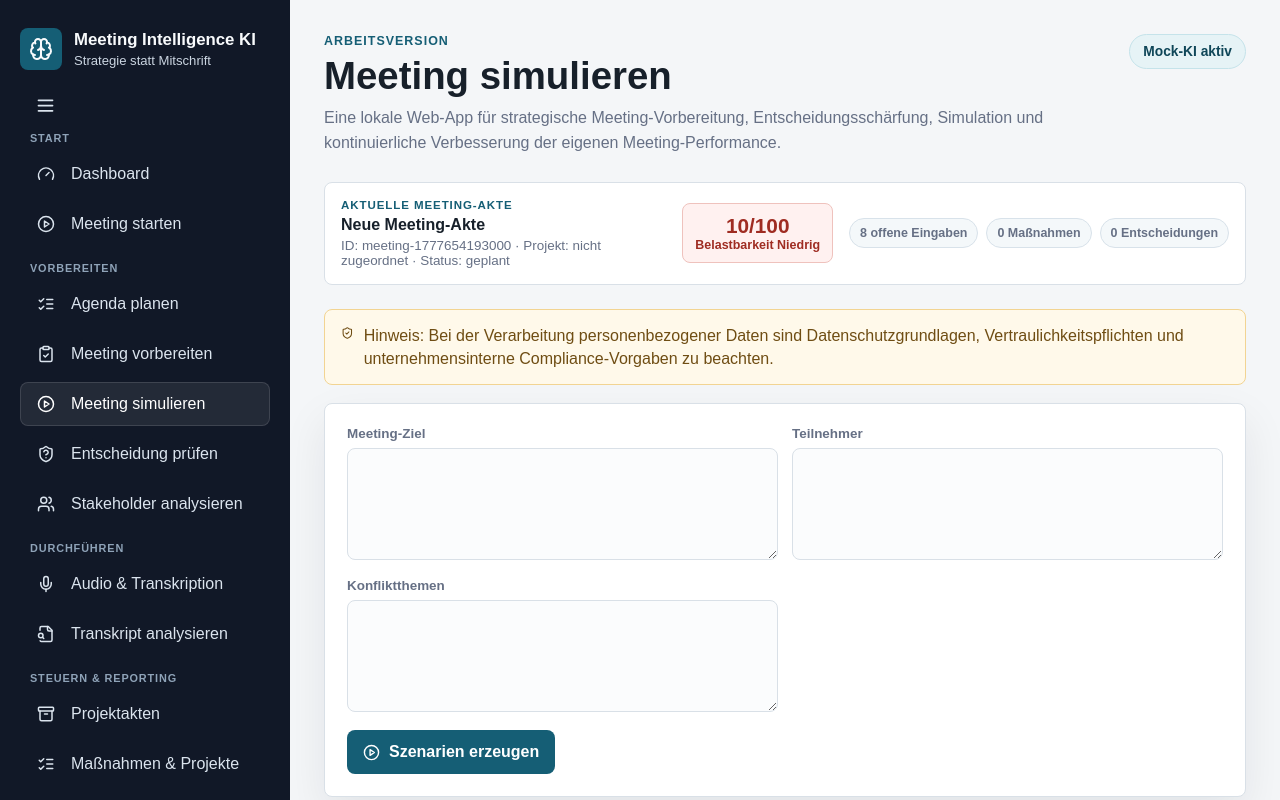
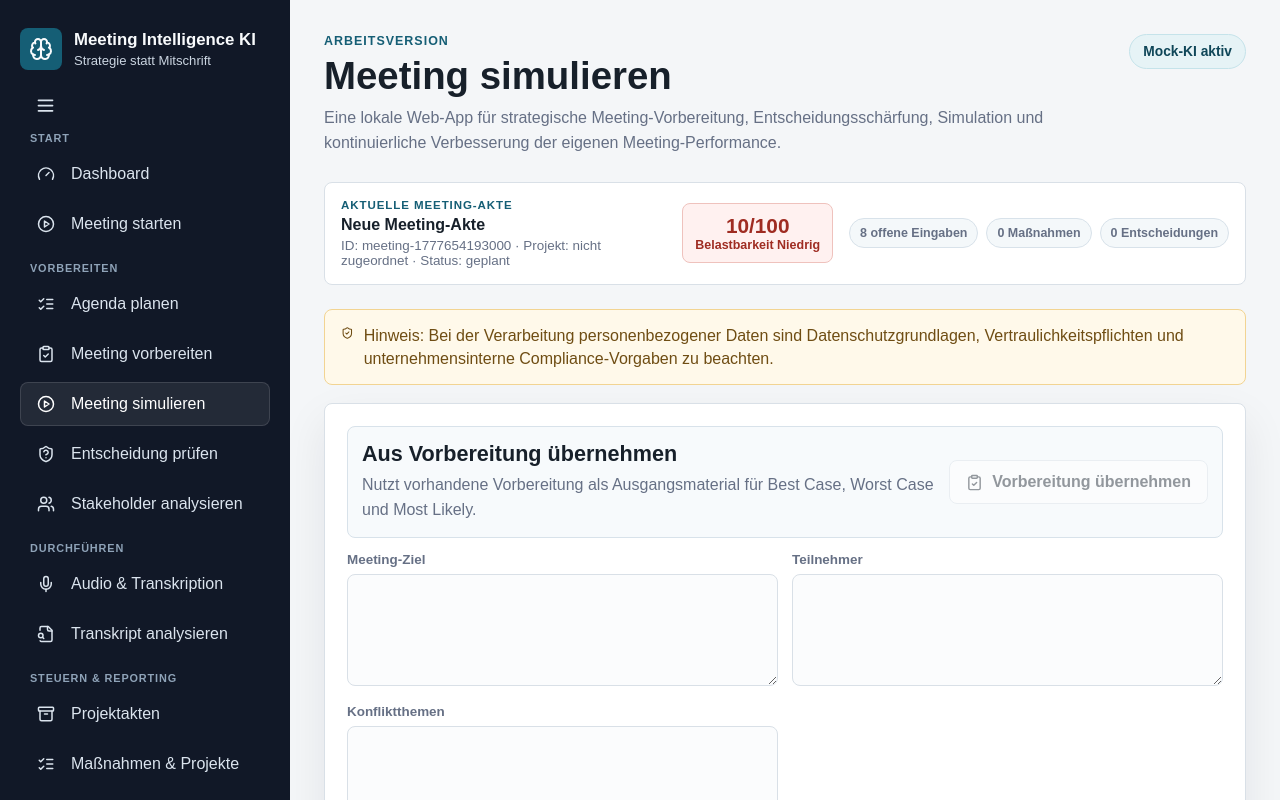
Before and after one commit to BM1964-25/Ki-Meeting, a Next.js app: page / in a window 1280 px wide. Both pictures are taken after a click on the button "Meeting simulieren". Shown: the top 800 px of the page. Built offline with nearby package versions, Linux system fonts and the light colour scheme.

Commit message:
Bridge preparation into simulation

```diff
--- a/app/globals.css
+++ b/app/globals.css
@@ -2284,6 +2284,29 @@ h3 {
 
 .analysis-lane h2 {
   margin: 0;
+}
+
+.module-bridge {
+  align-items: center;
+  background: #f7fafc;
+  border: 1px solid #d8e2ea;
+  border-radius: 8px;
+  display: grid;
+  gap: 14px;
+  grid-template-columns: minmax(0, 1fr) auto;
+  padding: 14px;
+}
+
+.module-bridge h2 {
+  margin-bottom: 6px;
+}
+
+.module-bridge .lead {
+  margin: 0;
+}
+
+.module-bridge--form {
+  grid-column: 1 / -1;
 }
 
 .protocol-grid {
@@ -2772,6 +2795,7 @@ h3 {
   .workflow-intake-grid,
   .workflow-assistant-panel__header,
   .workflow-timeline-step,
+  .module-bridge,
   .report-hero,
   .report-readiness,
   .report-export-grid,
--- a/app/page.tsx
+++ b/app/page.tsx
@@ -1259,6 +1259,22 @@ export default function Home() {
     }
   }
 
+  function transferPreparationToSimulation() {
+    const conflicts = [
+      preparationInput.criticalTopics ? `Kritische Themen:\n${preparationInput.criticalTopics}` : "",
+      preparation?.objections.length ? `Erwartbare Einwände:\n${preparation.objections.map((item) => `- ${item}`).join("\n")}` : "",
+      preparation?.criticalQuestions.length ? `Kritische Fragen:\n${preparation.criticalQuestions.map((item) => `- ${item}`).join("\n")}` : "",
+      preparationInput.ownPosition ? `Eigene Position:\n${preparationInput.ownPosition}` : ""
+    ].filter(Boolean).join("\n\n");
+
+    setSimulationInput({
+      goal: preparationInput.goal || meetingMetadata.goal || agendaInput.meetingGoal,
+      participants: preparationInput.participants || meetingMetadata.participants || agendaInput.participants,
+      conflicts: conflicts || simulationInput.conflicts
+    });
+    setActiveArea("simulate");
+  }
+
   async function handleAgenda(event: FormEvent) {
     event.preventDefault();
     const approved = await requestAiConsent(
@@ -3824,12 +3840,27 @@ export default function Home() {
             </form>
             {loadingAction === "preparation" && <LoadingIndicator label="KI erstellt die Meeting-Vorbereitung ..." />}
             {preparation && (
+              <>
+                <section className="analysis-lane">
+                  <div className="module-bridge">
+                    <div>
+                      <h2>Vorbereitung in Simulation testen</h2>
+                      <p className="lead">
+                        Übernimmt Ziel, Teilnehmer, kritische Themen, erwartbare Einwände und kritische Fragen in das Simulationsmodul.
+                      </p>
+                    </div>
+                    <button className="primary-button" onClick={transferPreparationToSimulation} type="button">
+                      <PlayCircle size={17} /> Gesprächsverlauf simulieren
+                    </button>
+                  </div>
+                </section>
                 <div className="result-grid">
                   <ResultSection title="Zentrale Argumente" items={preparation.arguments} />
                   <ResultSection title="Erwartbare Einwände" items={preparation.objections} />
                   <ResultSection title="Kritische Fragen" items={preparation.criticalQuestions} />
                   <ResultSection title="Antwortstrategien" items={preparation.responseStrategies} />
                 </div>
+              </>
             )}
           </section>
         )}
@@ -3867,6 +3898,17 @@ export default function Home() {
           <section className="section">
             <PrivacyNotice />
             <form className="card form-grid" onSubmit={handleSimulation}>
+              <section className="module-bridge module-bridge--form">
+                <div>
+                  <h2>Aus Vorbereitung übernehmen</h2>
+                  <p className="lead">
+                    Nutzt vorhandene Vorbereitung als Ausgangsmaterial für Best Case, Worst Case und Most Likely.
+                  </p>
+                </div>
+                <button className="secondary-button" disabled={!preparation && !preparationInput.goal} onClick={transferPreparationToSimulation} type="button">
+                  <ClipboardCheck size={17} /> Vorbereitung übernehmen
+                </button>
+              </section>
               <Field label="Meeting-Ziel">
                 <textarea value={simulationInput.goal} onChange={(event) => setSimulationInput({ ...simulationInput, goal: event.target.value })} />
               </Field>
```
Lines whose indentation alone changed are shown as unchanged.
